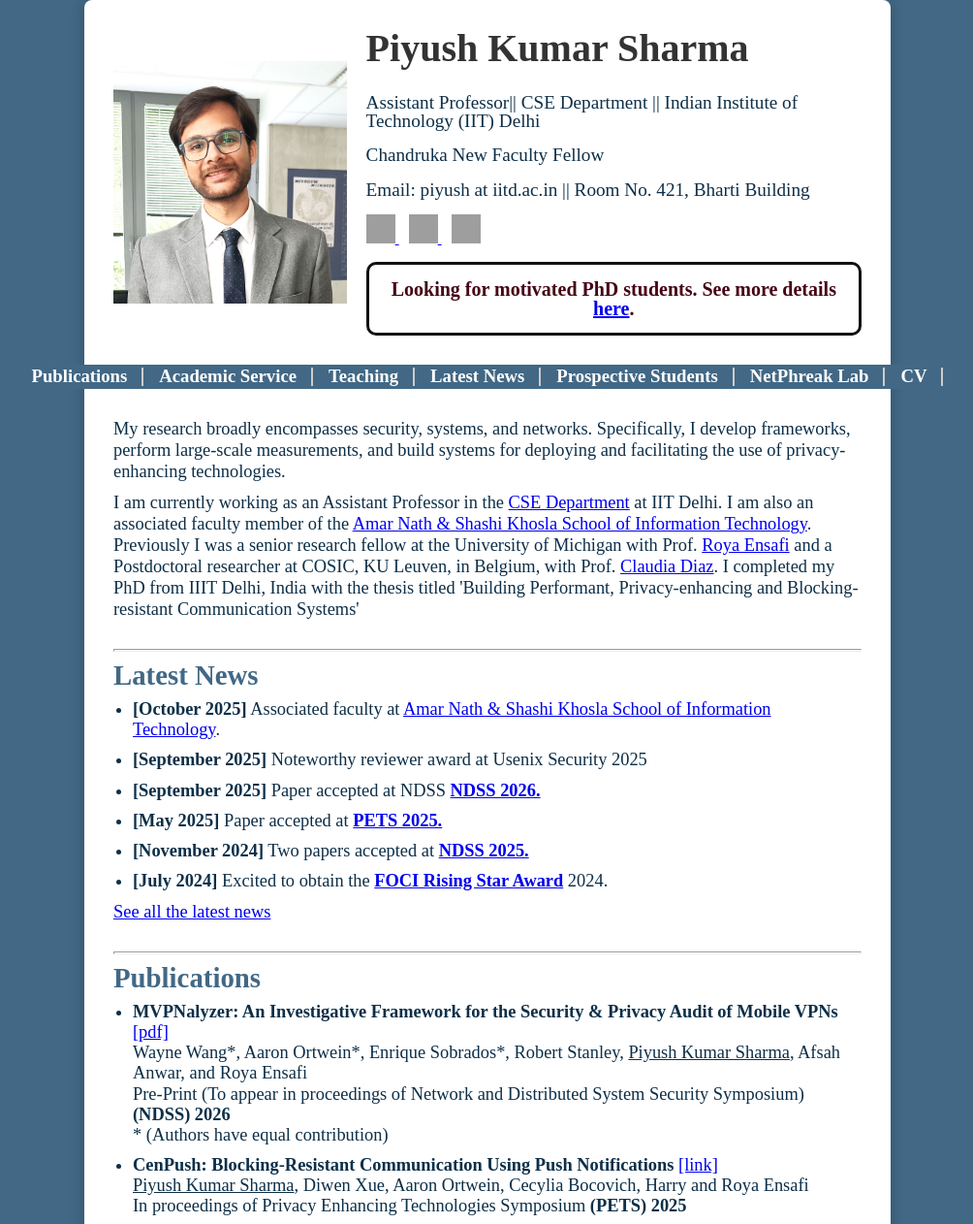
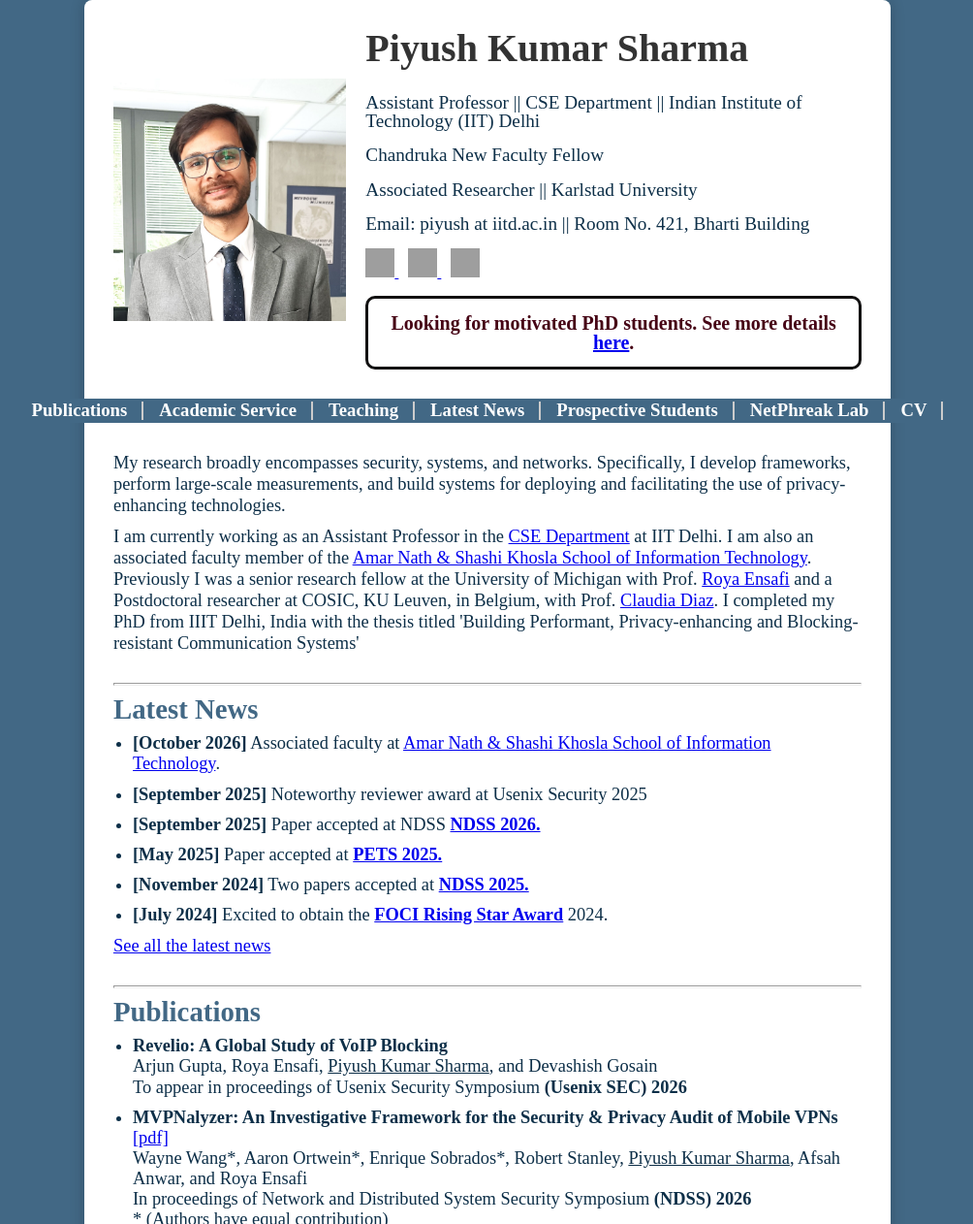
Before and after one commit to pi-yush/Piyush825.github.io, a plain HTML site: page index.html in a window 1280 px wide. Shown: the top 1262 px of the page at 97% size, without its empty margins (137-1141 px from the left). Drawn offline with Linux system fonts and the light colour scheme; grey boxes are pictures that could not be loaded.

Commit message:
Updated May 2026

```diff
--- a/index.html
+++ b/index.html
@@ -16,9 +16,9 @@
         </div>
         <div class="header-content">
             <h1>Piyush Kumar Sharma</h1> <br>
-            <p>Assistant Professor|| CSE Department || Indian Institute of Technology (IIT) Delhi</p> <br>
+            <p>Assistant Professor || CSE Department || Indian Institute of Technology (IIT) Delhi</p> <br>
             <p>Chandruka New Faculty Fellow </p> <br>
-            <!-- <p>Associated Faculty || Amar Nath & Shashi Khosla School of Information Technology</p> <br> -->
+            <p>Associated Researcher || Karlstad University</p> <br>
             <p>Email: piyush at iitd.ac.in || Room No. 421, Bharti Building </p> <br>
             <div style="text-align: left;">
                 <a href="https://www.linkedin.com/in/piyush8sharma" target="_blank" style="margin-right: 10px;">
@@ -74,7 +74,7 @@
     <section id="latest-news">
         <h2>Latest News</h2>
         <ul>
-            <li><b>[October 2025]</b> Associated faculty at <a href="https://sit.iitd.ac.in/">Amar Nath & Shashi Khosla School of Information Technology</a>.</b></li>
+            <li><b>[October 2026]</b> Associated faculty at <a href="https://sit.iitd.ac.in/">Amar Nath & Shashi Khosla School of Information Technology</a>.</b></li>
             <li><b>[September 2025]</b> Noteworthy reviewer award at Usenix Security 2025</b></li>
             <li><b>[September 2025]</b> Paper accepted at NDSS <b><a href="https://www.ndss-symposium.org/ndss2026/">NDSS 2026.</a></b></li>
             <li><b>[May 2025]</b> Paper accepted at <b><a href="https://petsymposium.org/2025/">PETS 2025.</a></b></li>
@@ -102,9 +102,12 @@
     <section id="publications">
         <h2> Publications</h2>
         <ul>
+             <li><b>Revelio: A Global Study of VoIP Blocking</b>  <br>
+                Arjun Gupta, Roya Ensafi, <u>Piyush Kumar Sharma</u>, and Devashish Gosain <br>
+                To appear in proceedings of Usenix Security Symposium <b> (Usenix SEC) 2026</b> <br>
             <li><b>MVPNalyzer: An Investigative Framework for the Security & Privacy Audit of Mobile VPNs</b> <a href="MVPNalyzerNDSS.pdf">[pdf]</a>  <br>
                 Wayne Wang*, Aaron Ortwein*, Enrique Sobrados*, Robert Stanley, <u>Piyush Kumar Sharma</u>, Afsah Anwar, and Roya Ensafi <br>
-                Pre-Print (To appear in proceedings of Network and Distributed System Security Symposium) <b> (NDSS) 2026</b> <br>
+                In proceedings of Network and Distributed System Security Symposium <b> (NDSS) 2026</b> <br>
                 * (Authors have equal contribution) </li>
             <li><b>CenPush: Blocking-Resistant Communication Using Push Notifications</b> <a href="https://petsymposium.org/popets/2025/popets-2025-0153.php">[link]</a> <br>
                 <u>Piyush Kumar Sharma</u>, Diwen Xue, Aaron Ortwein, Cecylia Bocovich, Harry and Roya Ensafi <br>
@@ -165,6 +168,7 @@
     <section id="service">
         <h2>Academic Service</h2>
         <ul>
+            <li> <b>PC 2027:</b> IEEE S&P, PETS </li>
             <li> <b>PC 2026:</b> Usenix Security, IEEE S&P, Euro S&P </li>
             <li> <b>PC 2025:</b> Usenix Security, PETS, TheWebConf (formerly WWW), Euro S&P </li>
             <li> <b>PC 2024:</b> CCS, PETS, TheWebConf (formerly WWW), WiSec, FOCI </li>
```
